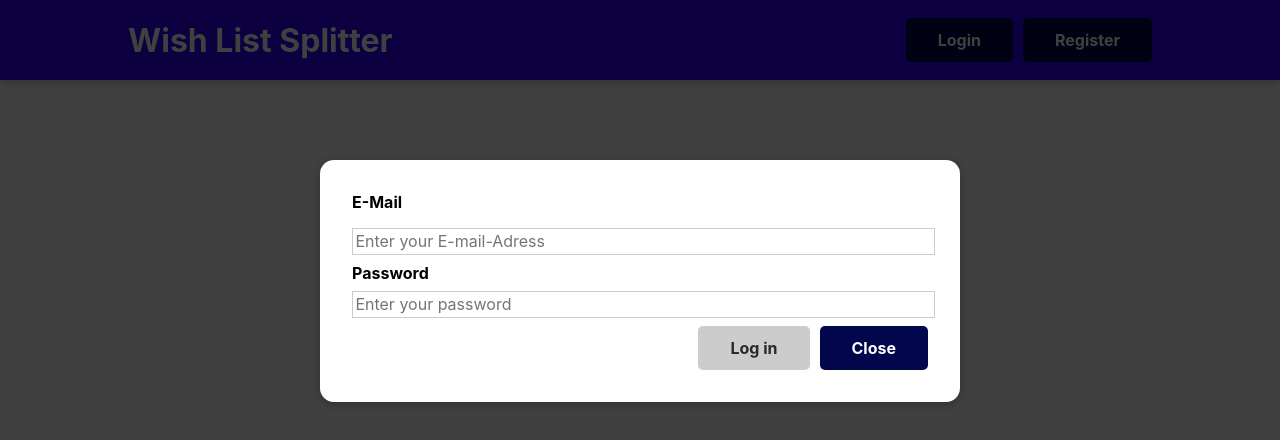
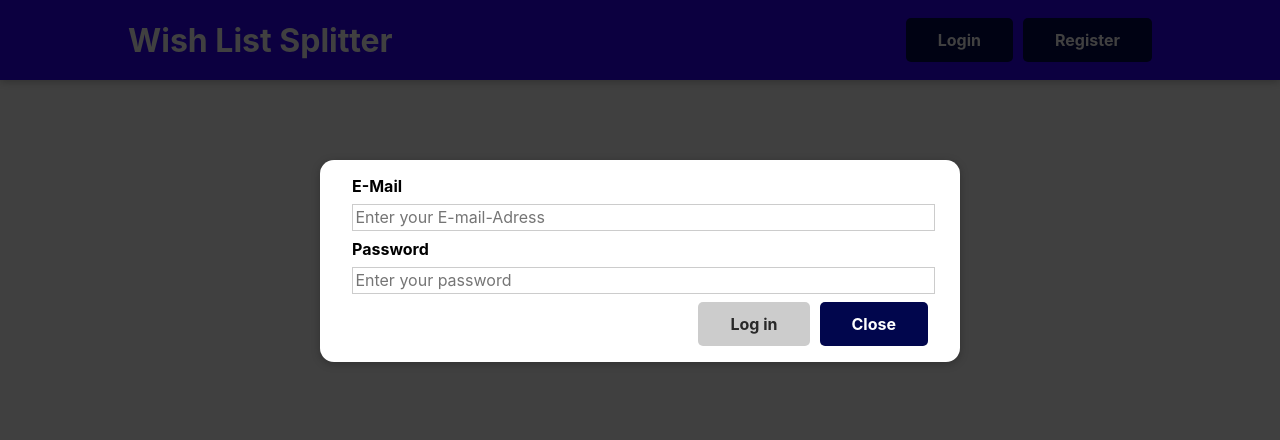
Before and after one commit to Patrykshub/wish-list-splitter, a React (Create React App) app: page / in a window 1280 px wide. Both pictures are taken after a click on the button "Login". Shown: the top 440 px of the page. Built offline with nearby package versions, Linux system fonts and the light colour scheme; the HTML template or start-up script is replaced by a standard one.

Commit message:
feat: LogIn inout DONE

```diff
--- a/public/index.html
+++ b/public/index.html
@@ -9,7 +9,6 @@
       name="description"
       content="Web site created using create-react-app"
     />
-    <link rel="apple-touch-icon" href="%PUBLIC_URL%/logo192.png" />
     <!--
       manifest.json provides metadata used when your web app is installed on a
       user's mobile device or desktop. See https://developers.google.com/web/fundamentals/web-app-manifest/
--- a/src/components/Login/Modal.module.css
+++ b/src/components/Login/Modal.module.css
@@ -41,35 +41,7 @@
     align-items: flex-end;
   }
 
-  .input {
-    margin: 1rem auto;
-    padding: 1rem;
-    width: 90%;
-    max-width: 40rem;
-  }
-
-  .input label {
-    display: block;
-    font-weight: bold;
-    margin-bottom: 0.5rem;
-  }
-
-  .input input {
-    font: inherit;
-    display: block;
-    width: 100%;
-    border: 1px solid #ccc;
-    padding: 0.15rem;
-    margin-bottom: 0.5rem;
-  }
-
-  .input input:focus,
-  .input select {
-    background-color: #b4b9ff;
-    outline: none;
-    border-color: #220090;
-  }
-.buttons_input {
+.buttons_validInput {
     display: flex;
     justify-content: flex-end;
 }
@@ -111,58 +83,49 @@ button:disabled:active {
   margin-left: 1rem;
 }
 
-.invalid input {
-  border: 2px solid #aa1414;
-  background-color: #ffffff;
-}
-
-.invalid input:focus {
-  border-color: #000a8f;
-  background-color: #ffffff;
-}
-
 .error_text {
   color: #aa1414;
 
 }
 
 .form_control {
-  margin-bottom: 1rem;
-}
-
-.form_control input,
-.form_control label {
-  display: block;
+  margin: 0.5rem auto;
+    padding: 0.5rem;
+    width: 90%;
+    max-width: 40rem;
 }
 
 .form_control label {
   font-weight: bold;
+  display: block;
   margin-bottom: 0.5rem;
 }
 
-.form_control input,
-.form_control select {
+.form_control input {
+  display: block;
+  width: 100%;
+  border: 1px solid #ccc;
   font: inherit;
-  padding: 0.5rem;
-  border-radius: 4px;
-  border: 1px solid #ccc;
-  width: 20rem;
-  max-width: 100%;
+  padding: 0.15rem;
+  margin-bottom: 0.5rem;
+}
+.form_input select,
+.form_input input:focus {
+  background-color: #b4b9ff;
+  outline: none;
+  border-color: #220090;
 }
 
-.form_control input:focus {
-  outline: none;
-  border-color: #240370;
-  background-color: #e0d4fd;
+.form_input.invalid input {
+  border-color: #aa1414;
+  background:rgb(255, 213, 213);
+}
+.form_input.invalid select,
+.form_input.invalid input:focus {
+  border-color: #aa1414;
+  background-color: white;
 }
 
-.control_group {
-  display: flex;
-  column-gap: 1rem;
-  flex-wrap: wrap;
+.form_label.invalid label {
+  color: #aa1414;
 }
-
-.control-group .form_control {
-  min-width: 15rem;
-  flex: 1;
-}
--- a/src/components/Login/ModalLogIn.tsx
+++ b/src/components/Login/ModalLogIn.tsx
@@ -60,7 +60,9 @@ const ModalLogIn: React.FC<{
   let formIsValid = false;
   if (enteredPasswordIsValid && enteredEmailIsValid) {
     formIsValid = true;
+    console.log(formIsValid);
   }
+
   const formSubmissionHandler = (FormEvent: any) => {
     FormEvent.preventDefault();
     const logInHandler = (userData: string | number) => {
@@ -84,24 +86,24 @@ const ModalLogIn: React.FC<{
     lastNameReset();
     emailReset();
     logInHandler(enteredPassword && enteredEmail);
+    props.onHideModal();
 
   };
+
 
 
   return (
     <Fragment>
       {<Backdrop onHideModal={props.onHideModal} />}
       <Modal onShowModal={props.onShowModal}>
-        <form
-          className={classes.control_group}
+        <form className={classes.form_control}
           onSubmit={formSubmissionHandler}
         >
-          <div className={classes.input}>
+          <div >
             <label htmlFor="email">E-Mail</label>
+            <div className={`${classes['form_input']} ${!enteredEmailIsValid && enteredEmailError && classes.invalid}`}>
             <input
-              className={`${classes["input"]} ${
-                enteredEmail && classes.invalid
-              }`}
+
               id="email"
               type="text"
               value={enteredEmail}
@@ -109,10 +111,12 @@ const ModalLogIn: React.FC<{
               onBlur={emailInputBlur}
               placeholder="Enter your E-mail-Adress"
             ></input>
+            </div>
             {enteredEmailError && (
               <p className={classes.error_text}>Check your email.</p>
             )}
             <label htmlFor="password">Password</label>
+            <div className={`${classes['form_input']} ${!enteredPasswordIsValid && enteredPasswordError && classes.invalid}`}>
             <input
               id="password"
               type="password"
@@ -121,10 +125,11 @@ const ModalLogIn: React.FC<{
               onBlur={passwordInputBlur}
               placeholder="Enter your password"
             ></input>
+            </div>
             {enteredPasswordError && (
               <p className={classes.error_text}>Check your password.</p>
             )}
-            <div className={classes.buttons_input}>
+            <div className={classes.buttons_validInput}>
               <button
                 disabled={!formIsValid}
                 className={classes.button}
--- a/src/components/Register/ModalRegister.tsx
+++ b/src/components/Register/ModalRegister.tsx
@@ -31,8 +31,8 @@ const ModalRegister: React.FC <{onHideModal: () => void; onShowModal: () => void
           <input id="lastName" type="text" placeholder='Enter your last name.'></input>
           <label htmlFor="age">Birth Date</label>
           <input id="age" type="text" placeholder='Enter your birth date.'></input>
-          <label htmlFor="adress">Adress</label>
-          <input id="adress" type="text" placeholder='Enter your adress.'></input>
+          <label htmlFor="adress">E-mail</label>
+          <input id="email" type="email" placeholder='Enter your E-mail.'></input>
           <div className={classes.buttons_input}>
             <button className={classes.button} onSubmit={registerHandler}>Register</button>
             <button className={classes.button} onClick={props.onHideModal}>Close</button>
```
Also changed, not shown: public/manifest.json.
